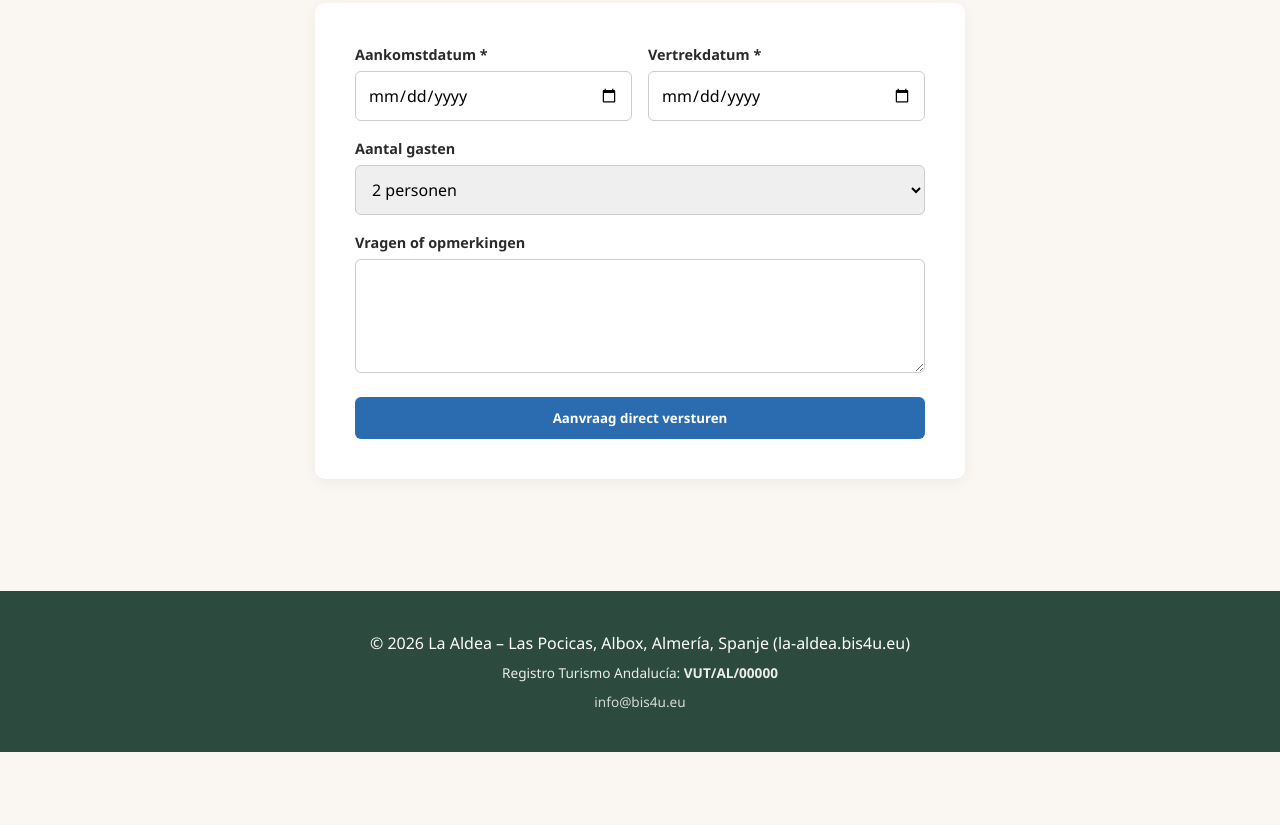
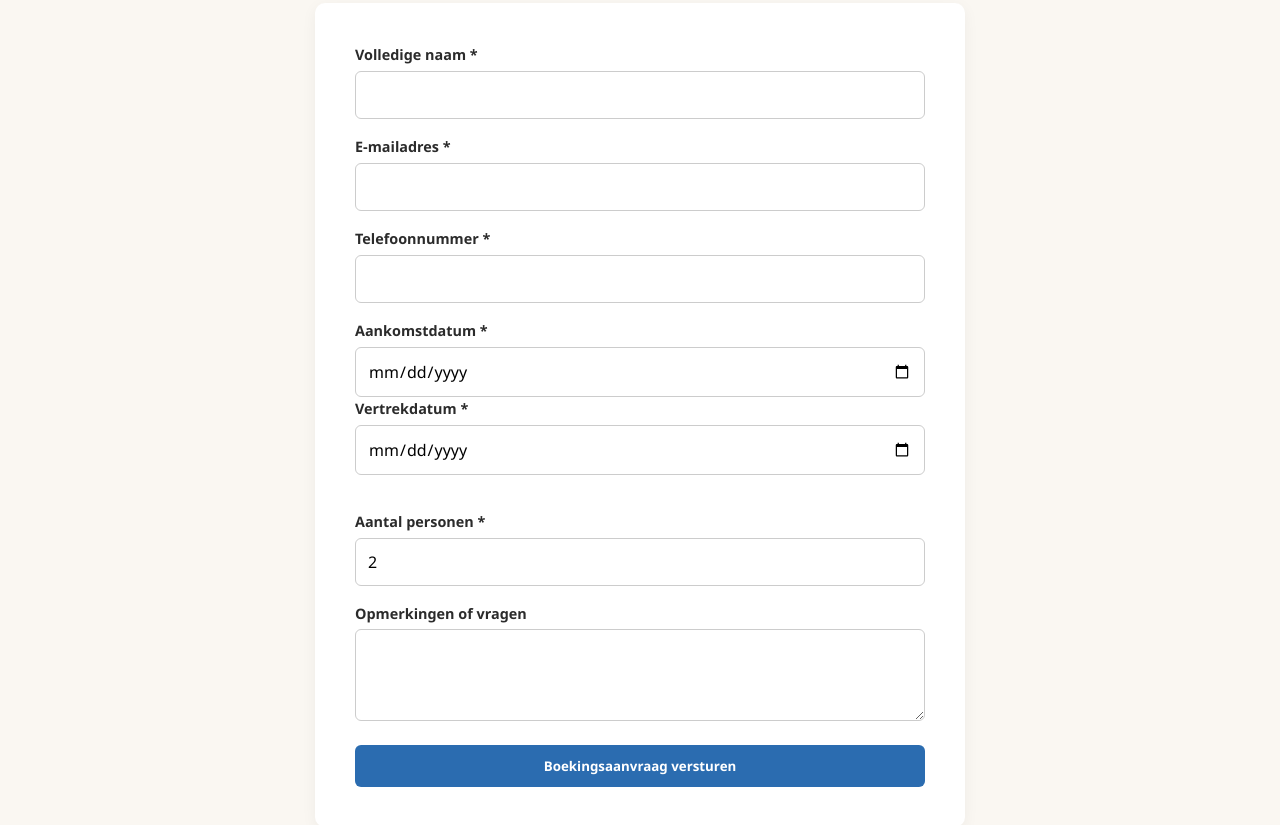
Before and after one commit to machtelddijkstra/lasPocicas, a plain HTML site: page index.html in a window 1280 px wide. Shown: the part 4240-5065 px from the top of the page. Before the commit the page ends 4992 px from the top, so only its background shows below. Drawn offline with Linux system fonts and the light colour scheme.

Commit message:
Update index.html
boekingen fromspree

```diff
--- a/index.html
+++ b/index.html
@@ -171,22 +171,38 @@ footer { background: var(--secondary); color: var(--white); text-align: center;
     <p style="color: var(--muted); font-size: 0.95rem;">
       <iframe src="https://calendar.google.com/calendar/embed?src=87023b6e357672c84e8980ae4dab5ddc5180d63ee3287143e3d114b682d7c2a4%40group.calendar.google.com&ctz=Europe%2FAmsterdam" style="border: 0" width="100%" height="600" frameborder="0" scrolling="no"></iframe></p>
   </div>
-  <form action="https://formspree.io" method="POST">
-<div class="form-row">
-      <div><label for="aankomst">Aankomstdatum *</label><input type="date" id="aankomst" name="aankomst" required></div>
-      <div><label for="vertrek">Vertrekdatum *</label><input type="date" id="vertrek" name="vertrek" required></div>
-    </div>
-    <div>
-      <label for="gasten">Aantal gasten</label>
-      <select id="gasten" name="gasten">
-        <option value="1">1 persoon</option>
-        <option value="2" selected>2 personen</option>
-        <option value="3">3 personen</option>
-        <option value="4">4 personen</option>
-      </select>
-    </div>
-    <div><label for="bericht">Vragen of opmerkingen</label><textarea id="bericht" name="bericht" rows="4"></textarea></div>
-    <button type="submit" class="btn">Aanvraag direct versturen</button>
+  <form action="https://formspree.io/f/mdeglzrv" method="POST">
+                <div class="form-group">
+                    <label for="naam">Volledige naam *</label>
+                    <input type="text" id="naam" name="naam" required>
+                </div>
+                <div class="form-group">
+                    <label for="email">E-mailadres *</label>
+                    <input type="email" id="email" name="email" required>
+                </div>
+                <div class="form-group">
+                    <label for="telefoon">Telefoonnummer *</label>
+                    <input type="tel" id="telefoon" name="telefoon" required>
+                </div>
+                <div class="grid-2" style="gap: 1rem; margin-bottom: 1.2rem;">
+                    <div class="form-group" style="margin-bottom: 0;">
+                        <label for="aankomst">Aankomstdatum *</label>
+                        <input type="date" id="aankomst" name="aankomst" required>
+                    </div>
+                    <div class="form-group" style="margin-bottom: 0;">
+                        <label for="vertrek">Vertrekdatum *</label>
+                        <input type="date" id="vertrek" name="vertrek" required>
+                    </div>
+                </div>
+                <div class="form-group">
+                    <label for="personen">Aantal personen *</label>
+                    <input type="number" id="personen" name="personen" min="1" max="6" value="2" required>
+                </div>
+                <div class="form-group">
+                    <label for="bericht">Opmerkingen of vragen</label>
+                    <textarea id="bericht" name="bericht" rows="3"></textarea>
+                </div>
+                <button type="submit" class="btn" style="width: 100%;">Boekingsaanvraag versturen</button>
   </form>
 </section>
 
```
